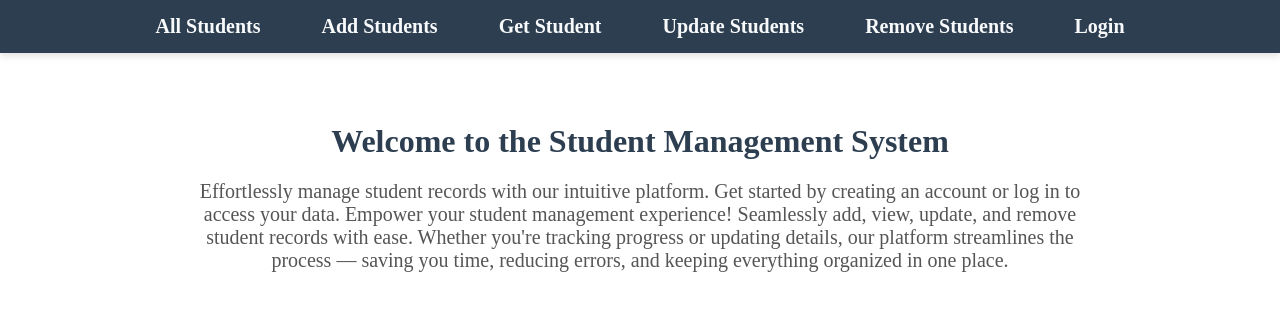
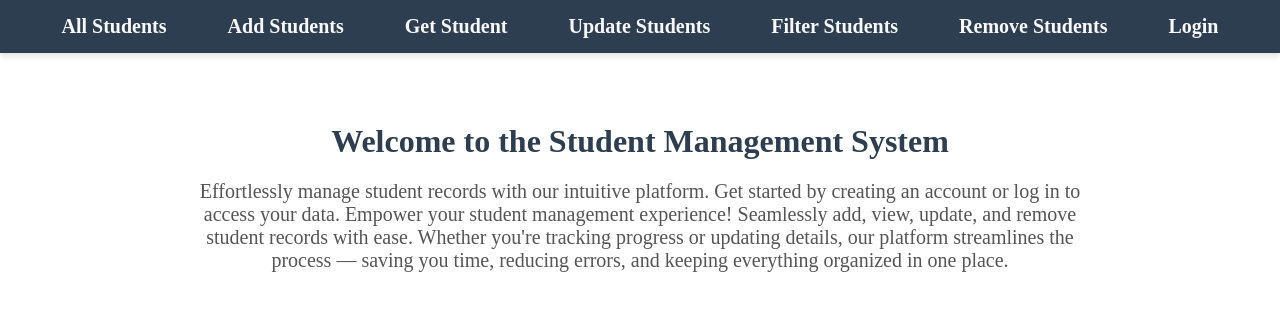
Before and after one commit to TejasBirla/Student-Management-System, a React (Vite) app in the folder frontend/: page / in a window 1280 px wide. Shown: the top 310 px of the page. Built offline with nearby package versions, Linux system fonts and the light colour scheme.

Commit message:
Navbar updated

```diff
--- a/frontend/src/navbar/Navbar.jsx
+++ b/frontend/src/navbar/Navbar.jsx
@@ -27,6 +27,9 @@ export default function Navbar() {
           <Link to="/updatestudents">Update Students</Link>
         </li>
         <li>
+          <Link to="/filterstudents">Filter Students</Link>
+        </li>
+        <li>
           <Link to="/removestudents">Remove Students</Link>
         </li>
         {token ? (
```
